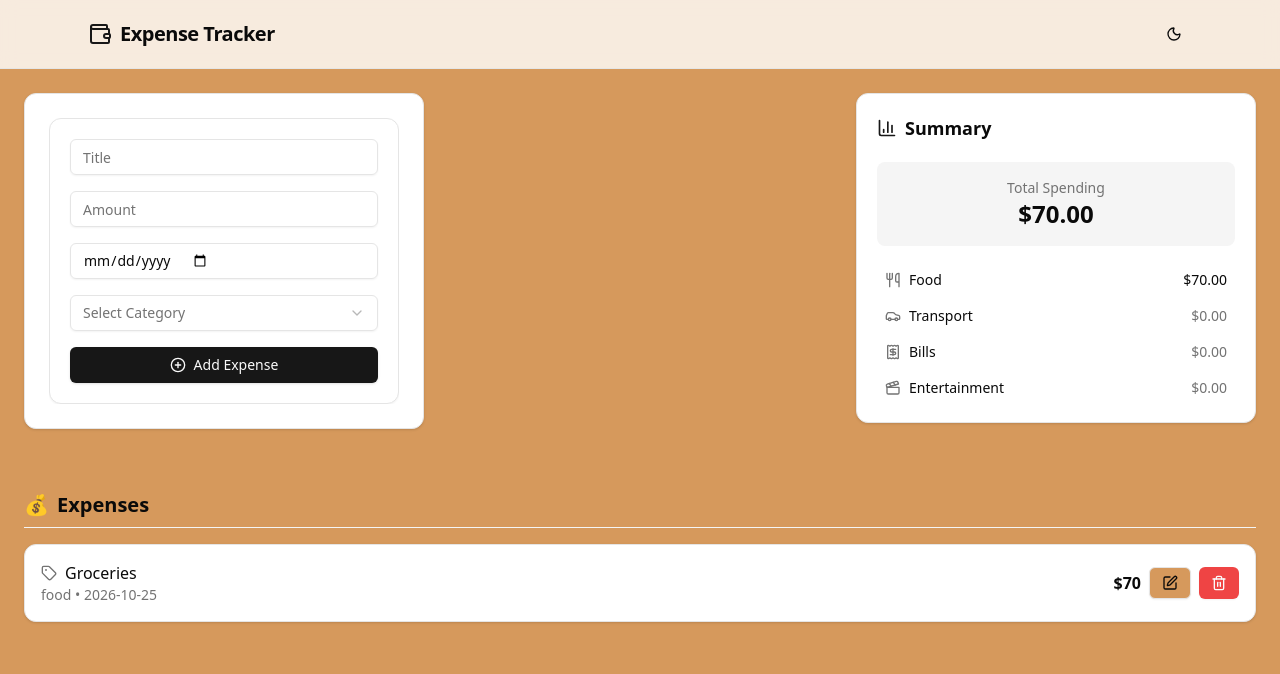
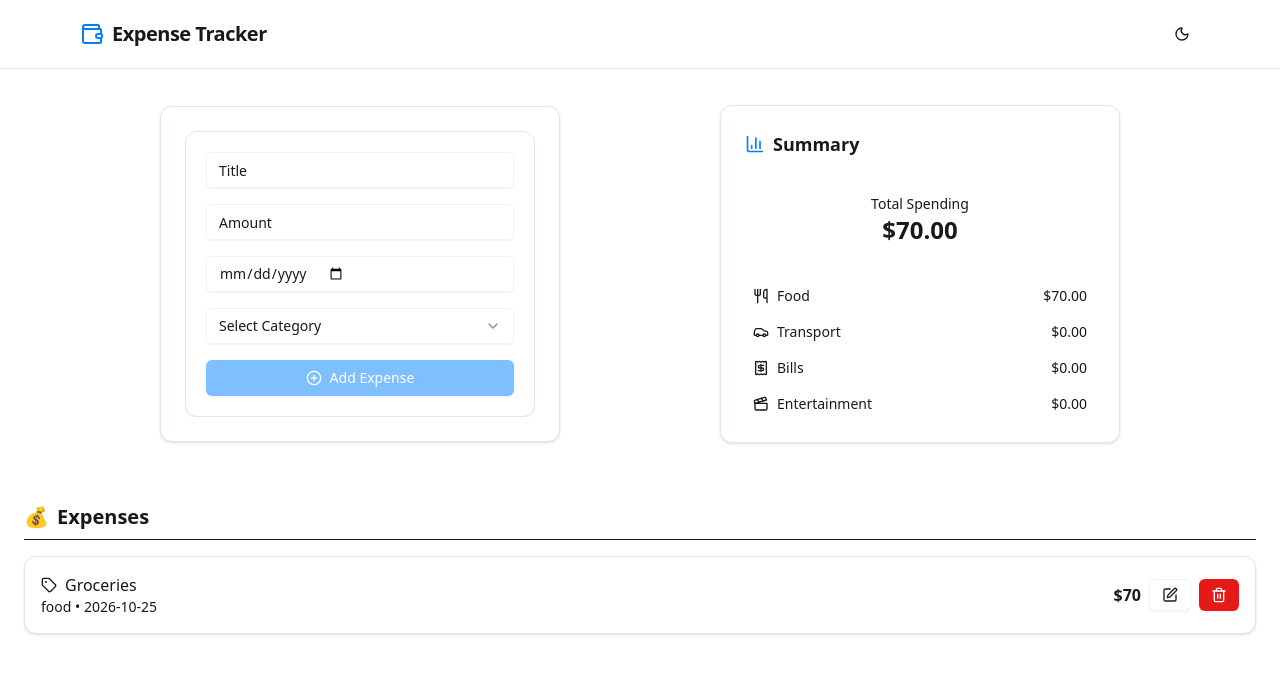
Before and after one commit to edosao/expense-tracker, a React (Vite) app: page / in a window 1280 px wide. Shown: the top 674 px of the page. Built offline with nearby package versions, Linux system fonts and the light colour scheme.

Commit message:
Refine UI theme and component styling

```diff
--- a/src/App.tsx
+++ b/src/App.tsx
@@ -1,5 +1,4 @@
 import { useEffect, useState } from "react";
-import { Button } from "./components/ui/button";
 import { Card } from "./components/ui/card";
 import Header from "./components/Header";
 import ExpenseForm from "./components/ExpenseForm";
@@ -54,8 +53,8 @@ export default function App() {
     <div className="min-h-screen bg-background text-foreground">
       <Header />
 
-      <main className="p-6 flex justify-between flex-col-reverse lg:flex-row gap-6">
-        <div className="flex-1 max-w-[400px] ">
+      <main className="p-6 flex flex-col-reverse md:flex-row md:justify-evenly items-center gap-6">
+        <div className="w-full flex-1 max-w-[400px] ">
           <Card className="p-6 space-y-4">
             <div
               className="overflow-hidden max-h-[350px] opacity-100
@@ -66,7 +65,7 @@ export default function App() {
           </Card>
         </div>
 
-        <div className="flex-1  min-h-[350px] max-w-[400px]">
+        <div className="flex-1 w-full min-h-[350px] max-w-[400px] mt-3">
           <ExpenseSummary expenses={expense} />
         </div>
       </main>
--- a/src/components/ExpenseForm.tsx
+++ b/src/components/ExpenseForm.tsx
@@ -22,6 +22,7 @@ function ExpenseForm({ onAddExpense }: ExpenseFormProps) {
   const [amount, setAmount] = useState("");
   const [date, setDate] = useState("");
   const [category, setCategory] = useState("");
+  const isFormValid = title && amount && date && category;
 
   const handleSubmit = (e: React.FormEvent) => {
     e.preventDefault();
@@ -29,7 +30,6 @@ function ExpenseForm({ onAddExpense }: ExpenseFormProps) {
     if (!title || !amount || !date || !category) return;
 
     const newExpense = {
-      // TODO: fill in the type fields
       id: crypto.randomUUID(),
       title,
       amount: Number(amount),
@@ -39,7 +39,6 @@ function ExpenseForm({ onAddExpense }: ExpenseFormProps) {
 
     onAddExpense(newExpense);
 
-    // reset form
     setTitle("");
     setAmount("");
     setDate("");
@@ -84,7 +83,7 @@ function ExpenseForm({ onAddExpense }: ExpenseFormProps) {
             <SelectTrigger>
               <SelectValue placeholder="Select Category" />
             </SelectTrigger>
-            <SelectContent>
+            <SelectContent className="bg-popover text-popover-foreground shadow-lg border z-[9999]">
               <SelectItem value="food">Food</SelectItem>
               <SelectItem value="transport">Transport</SelectItem>
               <SelectItem value="bills">Bills</SelectItem>
@@ -93,7 +92,11 @@ function ExpenseForm({ onAddExpense }: ExpenseFormProps) {
           </Select>
 
           <div className="flex gap-2">
-            <Button type="submit" className="w-full gap-2">
+            <Button
+              type="submit"
+              className="w-full gap-2 disabled:opacity-50 disabled:cursor-not-allowed"
+              disabled={!isFormValid}
+            >
               <PlusCircle className="h-4 w-4" />
               Add Expense
             </Button>
--- a/src/components/ExpenseItem.tsx
+++ b/src/components/ExpenseItem.tsx
@@ -30,7 +30,7 @@ export default function ExpenseItem({
   };
 
   const handleCancel = () => {
-    setLocalExpense(expense); // rollback any changes
+    setLocalExpense(expense);
     onCancelEditing();
   };
 
--- a/src/components/ExpenseSummary.tsx
+++ b/src/components/ExpenseSummary.tsx
@@ -28,8 +28,7 @@ export default function ExpenseSummary({ expenses }: { expenses: expense[] }) {
   }, {} as Record<string, number>);
 
   return (
-    <Card className="p-5 space-y-5">
-      {/* Header */}
+    <Card className="p-6 space-y-5">
       <div className="flex items-center gap-2">
         <BarChart3 className="h-5 w-5 text-primary" />
         <h2 className="text-lg font-semibold">Summary</h2>
--- a/src/components/Header.tsx
+++ b/src/components/Header.tsx
@@ -8,8 +8,7 @@ export default function Header() {
 
   return (
     <header className="sticky top-0 z-50 border-b bg-card/80 backdrop-blur">
-      <div className="mx-auto flex max-w-6xl items-center justify-between px-6 py-4">
-        {/* App title */}
+      <div className="mx-auto flex max-w-6xl items-center justify-between px-4 py-4">
         <div className="flex items-center gap-2">
           <Wallet className="h-6 w-6 text-primary" />
           <h1 className="text-xl font-semibold tracking-tight">
@@ -17,7 +16,6 @@ export default function Header() {
           </h1>
         </div>
 
-        {/* Theme toggle */}
         <Button
           variant="ghost"
           size="icon"
--- a/src/index.css
+++ b/src/index.css
@@ -12,30 +12,21 @@
 
 @layer base {
   :root {
-    --background: 30 60% 60%;
-    --foreground: 0 0% 3.9%;
+    --background: 0 0% 100%;
+    --foreground: 210 10% 10%;
     --card: 0 0% 100%;
-    --card-foreground: 0 0% 3.9%;
-    --popover: 0 0% 100%;
-    --popover-foreground: 0 0% 3.9%;
-    --primary: 0 0% 9%;
-    --primary-foreground: 0 0% 98%;
-    --secondary: 0 0% 96.1%;
-    --secondary-foreground: 0 0% 9%;
-    --muted: 0 0% 96.1%;
-    --muted-foreground: 0 0% 45.1%;
-    --accent: 0 0% 96.1%;
-    --accent-foreground: 0 0% 9%;
-    --destructive: 0 84.2% 60.2%;
-    --destructive-foreground: 0 0% 98%;
-    --border: 0 0% 89.8%;
-    --input: 0 0% 89.8%;
-    --ring: 0 0% 3.9%;
-    --chart-1: 12 76% 61%;
-    --chart-2: 173 58% 39%;
-    --chart-3: 197 37% 24%;
-    --chart-4: 43 74% 66%;
-    --chart-5: 27 87% 67%;
+    --card-foreground: 210 10% 10%;
+    --primary: 210 100% 50%;
+    --primary-foreground: 0 0% 100%;
+    --secondary: 210 20% 95%;
+    --secondary-foreground: 210 10% 30%;
+    --accent: 200 80% 85%;
+    --accent-foreground: 210 10% 10%;
+    --destructive: 0 80% 50%;
+    --destructive-foreground: 0 0% 100%;
+    --border: 210 20% 90%;
+    --input: 210 20% 95%;
+    --ring: 210 100% 50%;
     --radius: 0.5rem;
   }
   .dark {
```
